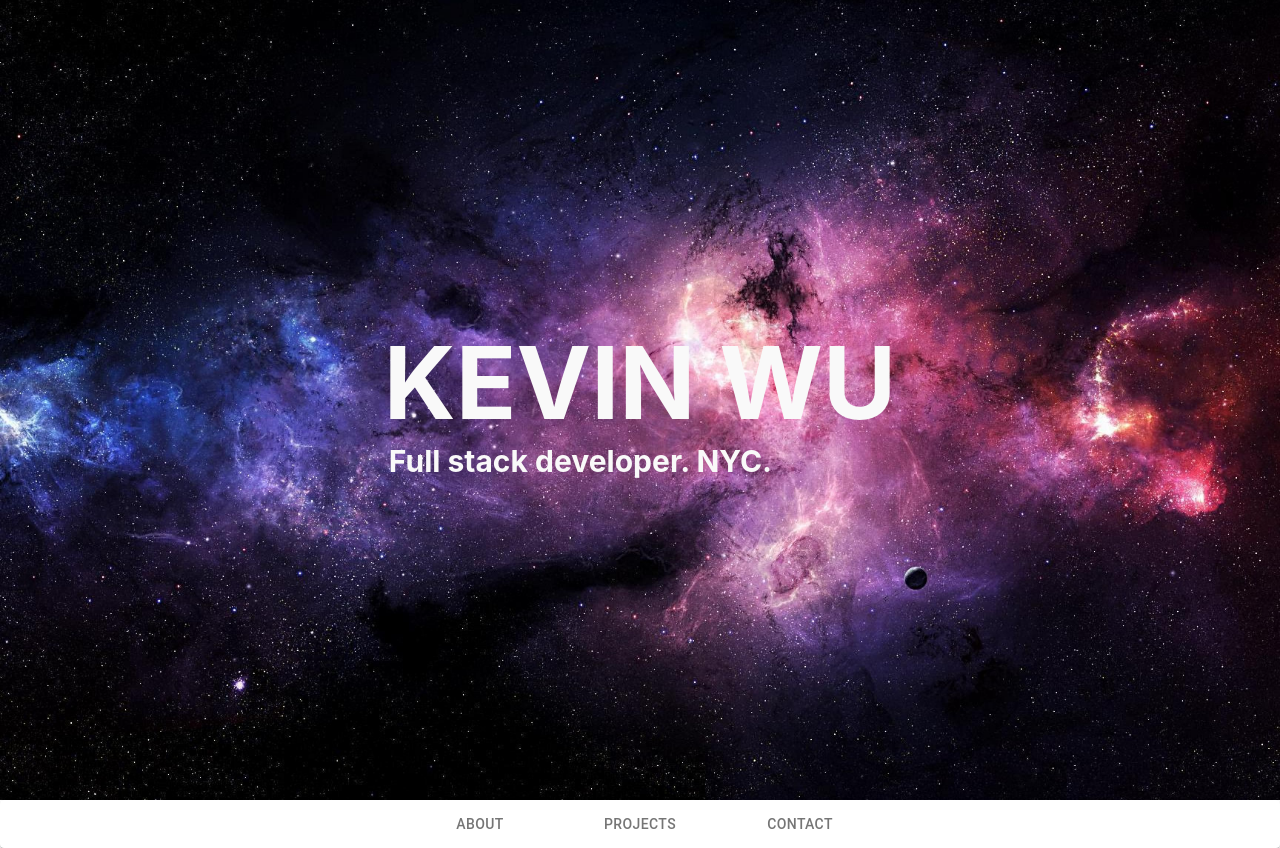
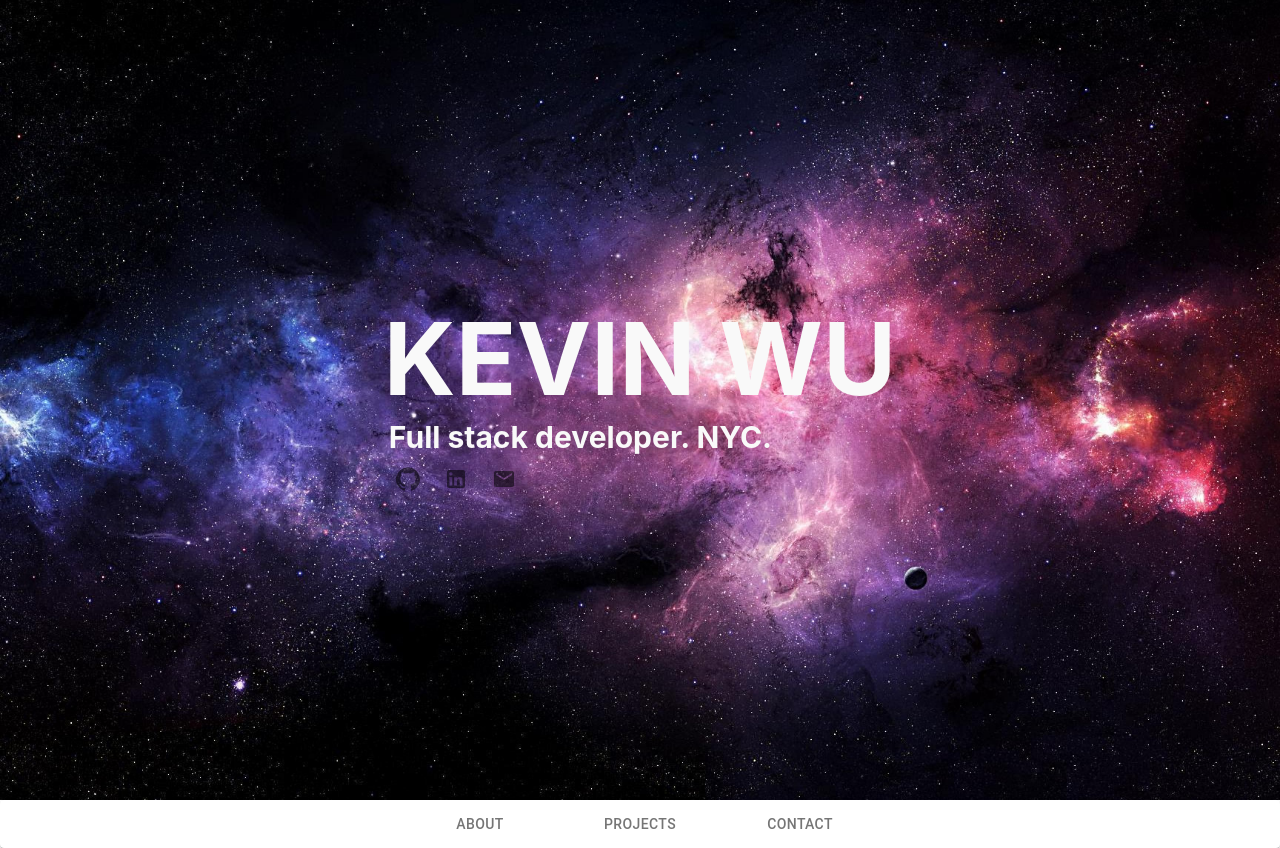
Before and after one commit to kevkevwuhoo/kwu-react-portfolio, a React (Create React App) app: page / in a window 1280 px wide. Built offline with nearby package versions, Linux system fonts and the light colour scheme.

Commit message:
Added social icons under title

```diff
--- a/src/pages/Landing/index.js
+++ b/src/pages/Landing/index.js
@@ -1,5 +1,6 @@
 import React from 'react';
 import './style.css';
+import SocialIcons from '../../components/SocialIcons';
 
 const Landing = () => {
   return (
@@ -8,6 +9,7 @@ const Landing = () => {
         <div className='title'>
           <h1>KEVIN WU</h1>
           <h2>Full stack developer. NYC.</h2>
+          <SocialIcons />
         </div>
       </div>
     </div>
```
